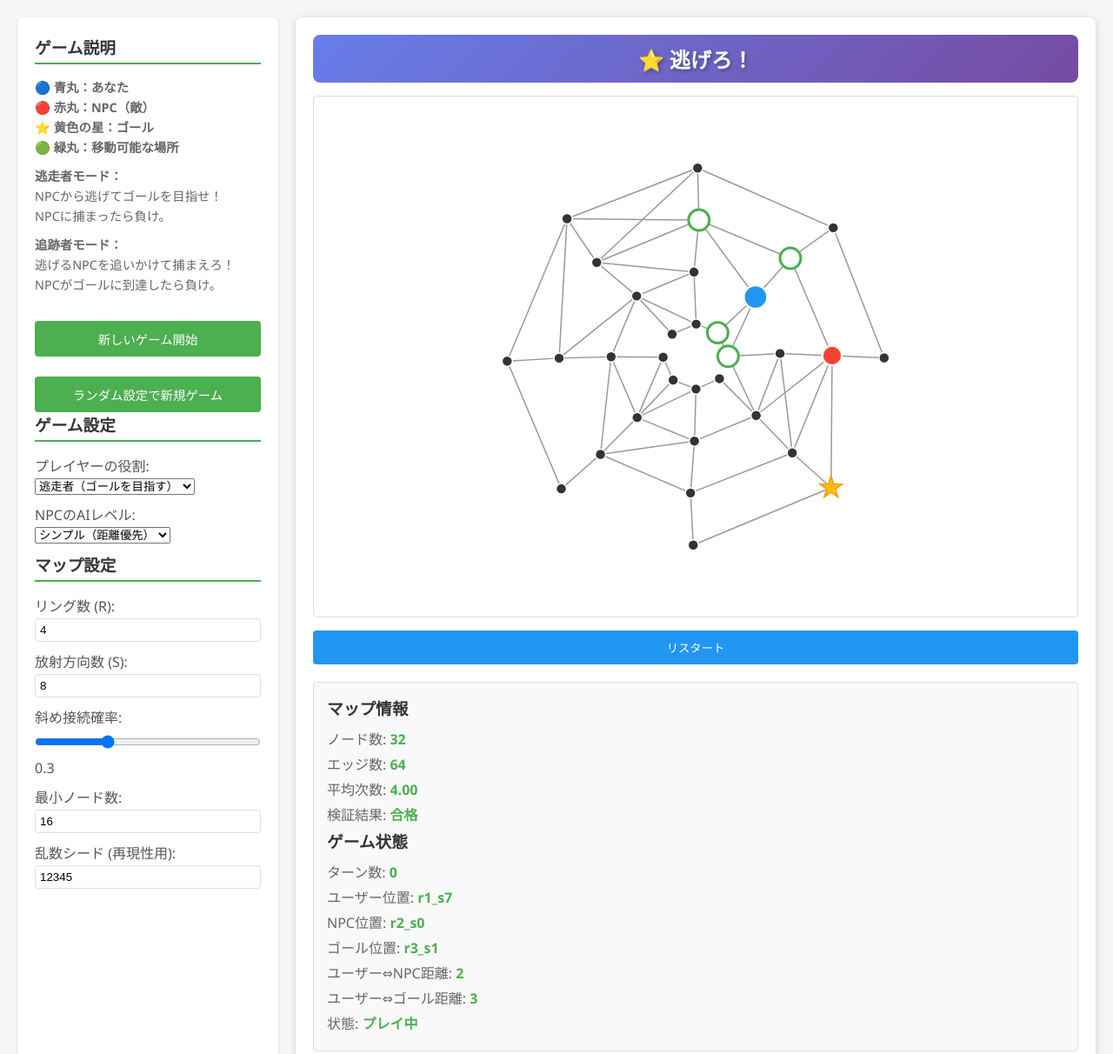
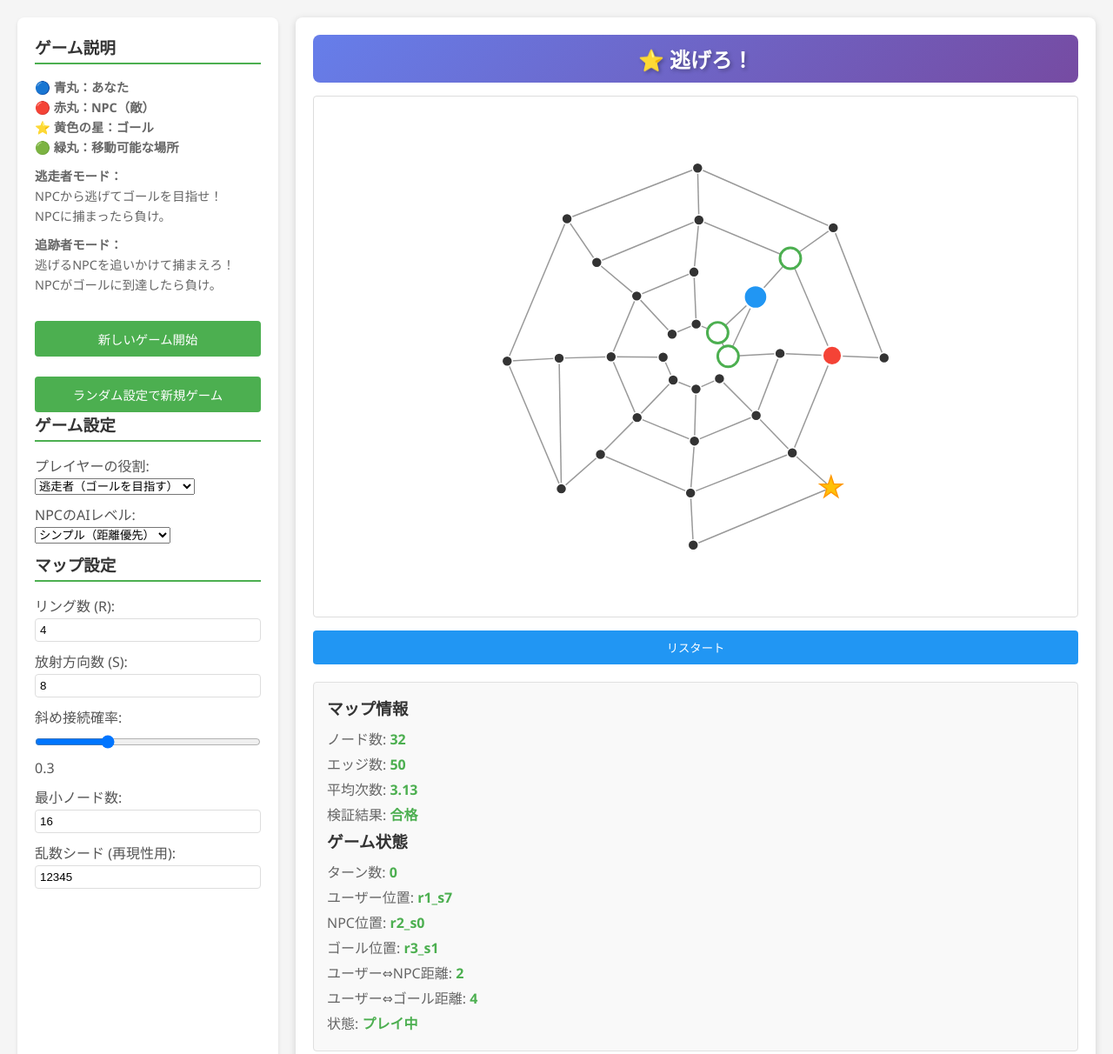
Before and after one commit to majimiki/SpiderChase, a plain HTML site: page index.html in a window 1280 px wide. Shown: the top 1212 px of the page at 87% size. Drawn offline with Linux system fonts and the light colour scheme.

Commit message:
道の上限設定
道の上限設定

```diff
--- a/index.html
+++ b/index.html
@@ -395,9 +395,10 @@
        * @param {number} S - 放射方向数
        * @param {number} diagonalProb - 斜め接続の確率 (0.0~1.0)
        * @param {number} angleVariation - 角度のランダム変動幅 (0.0~1.0)
+       * @param {number} maxDegree - 各ノードの最大接続数 (デフォルト4)
        * @returns {Object} { nodes: Map, edges: Set }
        */
-      generate(R, S, diagonalProb = 0.3, angleVariation = 0.2) {
+      generate(R, S, diagonalProb = 0.3, angleVariation = 0.2, maxDegree = 4) {
         // ノードとエッジを保持するデータ構造
         const nodes = new Map(); // key: ノードID, value: ノードオブジェクト
         const edges = new Set();  // エッジをセットで管理（重複防止）
@@ -413,8 +414,8 @@
         // ステップ2: 基本接続を追加
         this._addBasicConnections(nodes, edges, R, S);
 
-        // ステップ3: ランダムな斜め接続を追加
-        this._addDiagonalConnections(nodes, edges, R, S, diagonalProb);
+        // ステップ3: ランダムな斜め接続を追加（maxDegree制限付き）
+        this._addDiagonalConnections(nodes, edges, R, S, diagonalProb, maxDegree);
 
         return { nodes, edges };
       }
@@ -494,25 +495,47 @@
       /**
        * ランダムな斜め接続を追加
        * 確率的に斜め方向のノードと接続する
-       */
-      _addDiagonalConnections(nodes, edges, R, S, diagonalProb) {
+       * maxDegree制限を適用
+       */
+      _addDiagonalConnections(nodes, edges, R, S, diagonalProb, maxDegree) {
         for (let r = 0; r < R - 1; r++) {
           for (let s = 0; s < S; s++) {
             const currentId = `r${r}_s${s}`;
+            const currentNode = nodes.get(currentId);
+
+            // 現在のノードが既にmaxDegree以上の接続を持っている場合はスキップ
+            if (currentNode.neighbors.length >= maxDegree) {
+              continue;
+            }
 
             // 確率判定
             if (this.random.next() < diagonalProb) {
               // 外側リングの「次の」放射方向と接続
               const nextS = (s + 1) % S;
               const diagonalNeighbor = `r${r + 1}_s${nextS}`;
-              this._addEdge(nodes, edges, currentId, diagonalNeighbor);
+              const neighborNode = nodes.get(diagonalNeighbor);
+
+              // 両方のノードがmaxDegree未満の場合のみ接続
+              if (neighborNode && neighborNode.neighbors.length < maxDegree) {
+                this._addEdge(nodes, edges, currentId, diagonalNeighbor);
+              }
+            }
+
+            // 現在のノードの接続数を再チェック
+            if (currentNode.neighbors.length >= maxDegree) {
+              continue;
             }
 
             // 逆方向の斜め接続も確率的に追加
             if (this.random.next() < diagonalProb) {
               const prevS = (s - 1 + S) % S;
               const diagonalNeighbor = `r${r + 1}_s${prevS}`;
-              this._addEdge(nodes, edges, currentId, diagonalNeighbor);
+              const neighborNode = nodes.get(diagonalNeighbor);
+
+              // 両方のノードがmaxDegree未満の場合のみ接続
+              if (neighborNode && neighborNode.neighbors.length < maxDegree) {
+                this._addEdge(nodes, edges, currentId, diagonalNeighbor);
+              }
             }
           }
         }
@@ -1585,9 +1608,10 @@
         // 少し遅延させて描画をスムーズに
         setTimeout(() => {
           try {
-            // グラフ生成
+            // グラフ生成（maxDegreeは2～4のランダム値、デフォルト4）
+            const maxDegree = 2 + Math.floor(Math.random() * 3); // 2, 3, または 4
             const generator = new GraphGenerator(seed);
-            const graph = generator.generate(R, S, diagonalProb, 0.2);
+            const graph = generator.generate(R, S, diagonalProb, 0.2, maxDegree);
 
             // 検証
             const validation = validator.validate(graph, minNodes);
```
